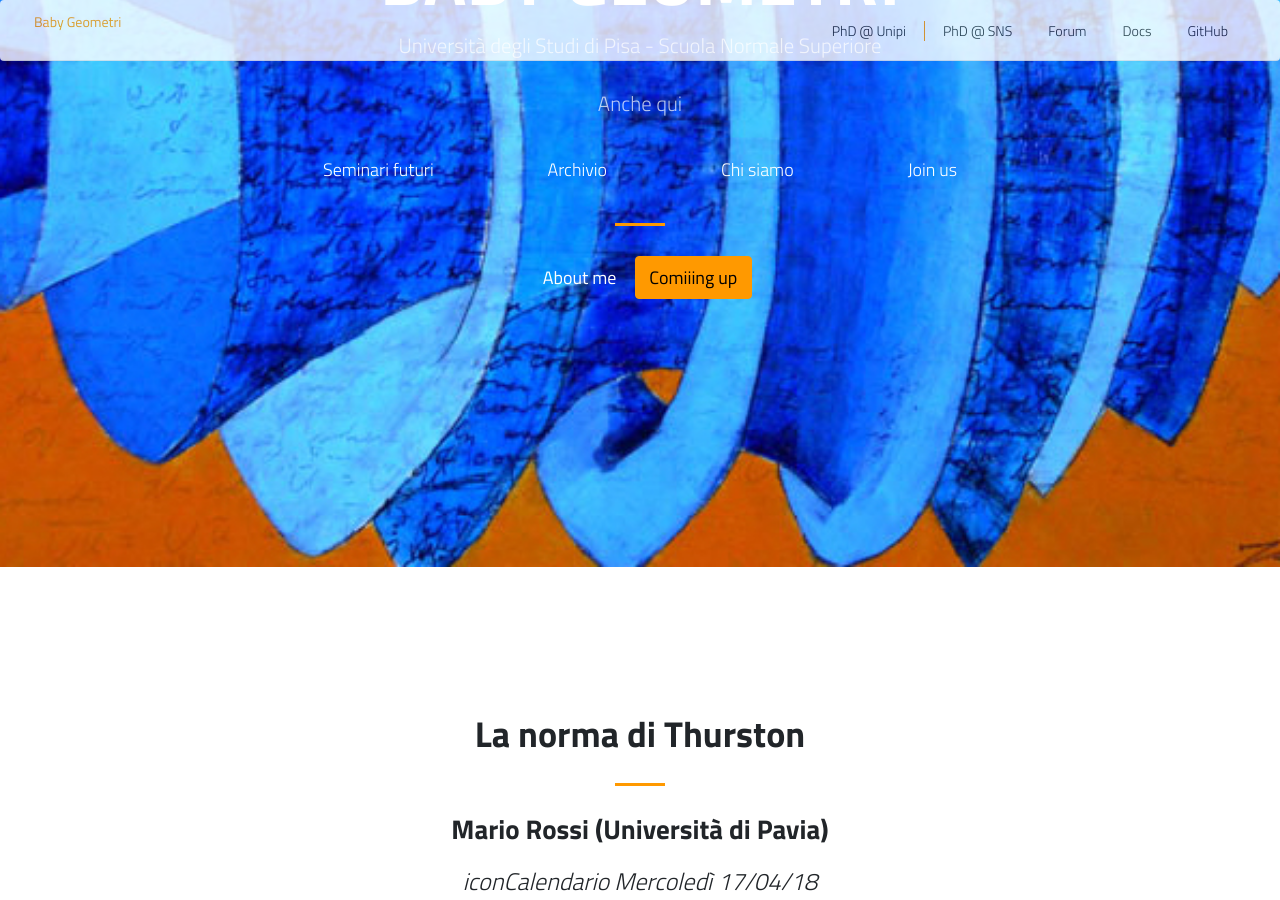
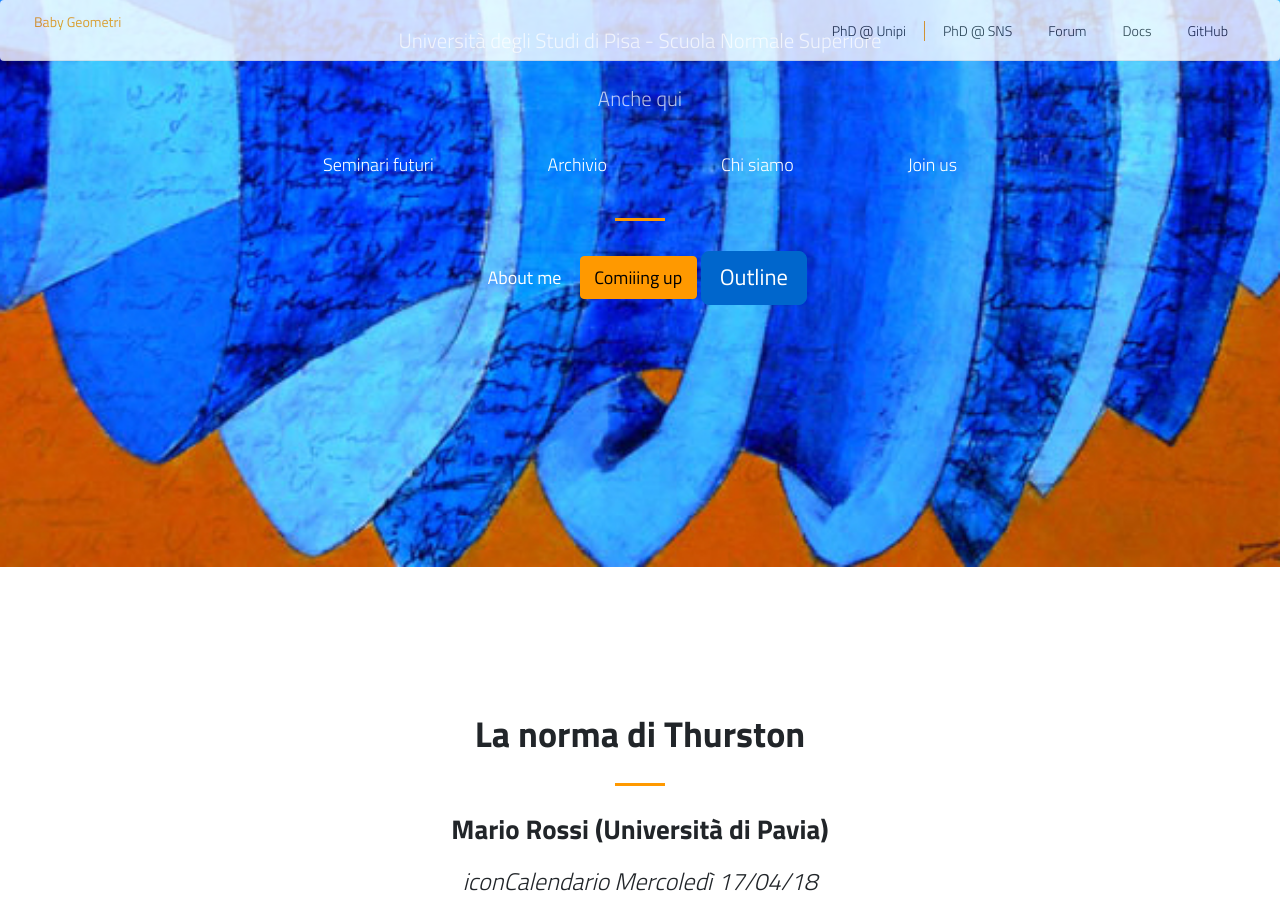
Before and after one commit to baby-geometri/baby-geometri.github.io, a Jekyll site: the page built from index.md, in a window 1280 px wide and 900 px high, scrolled down 333 px. Built offline with Jekyll 4.4.1, drawn with Linux system fonts in a browser that asks for light colours; nearby versions of some CDN libraries.

Commit message:
Update default.html

```diff
--- a/_layouts/default.html
+++ b/_layouts/default.html
@@ -57,6 +57,7 @@
         <hr>
  <a class="btn btn-outline-white wow fadeInDown waves-effect waves-light" data-wow-delay="0.4s" style="visibility: visible; animation-name: fadeInDown; animation-delay: 0.4s;">About me</a>
         <a class="btn btn-warning btn-xl js-scroll-trigger" href="#whitepaper">Comiiing up</a>
+	      <button type="button" class="btn btn-primary btn-lg outline">Outline</button>
       </div>
     </div>
   </div>
```
